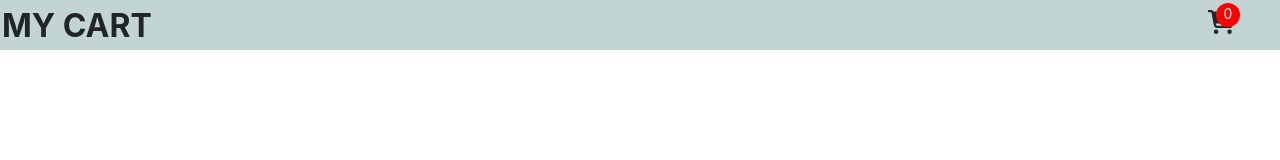
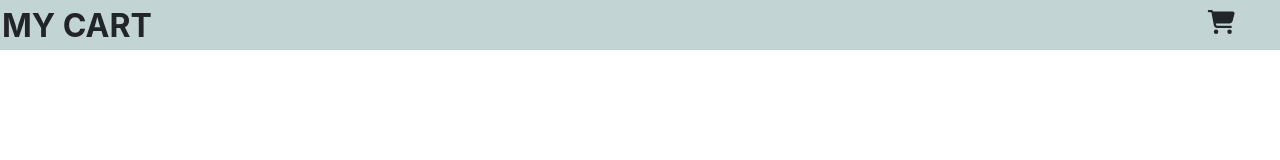
Before and after one commit to ARUNKUMARTRATR/React_learn, a React (Create React App) app: page /React_learn/products in a window 1280 px wide. Shown: the top 160 px of the page. Built offline with nearby package versions, Linux system fonts and the light colour scheme.

Commit message:
code updated

```diff
--- a/src/components/Cartnavbar.tsx
+++ b/src/components/Cartnavbar.tsx
@@ -15,7 +15,12 @@ function Cartnavbar() {
         onClick={() => navigate("/React_learn/cartDetails")}
         className={style.icon_sec}
       >
-        <span className={style.badge}>{contextData.getCartCount()}</span>
+        {contextData.getCartCount() ? (
+          <span className={style.badge}>{contextData.getCartCount()}</span>
+        ) : (
+          ""
+        )}
+
         <FontAwesomeIcon icon={faCartShopping} size="xl" />
       </div>
     </div>
```
